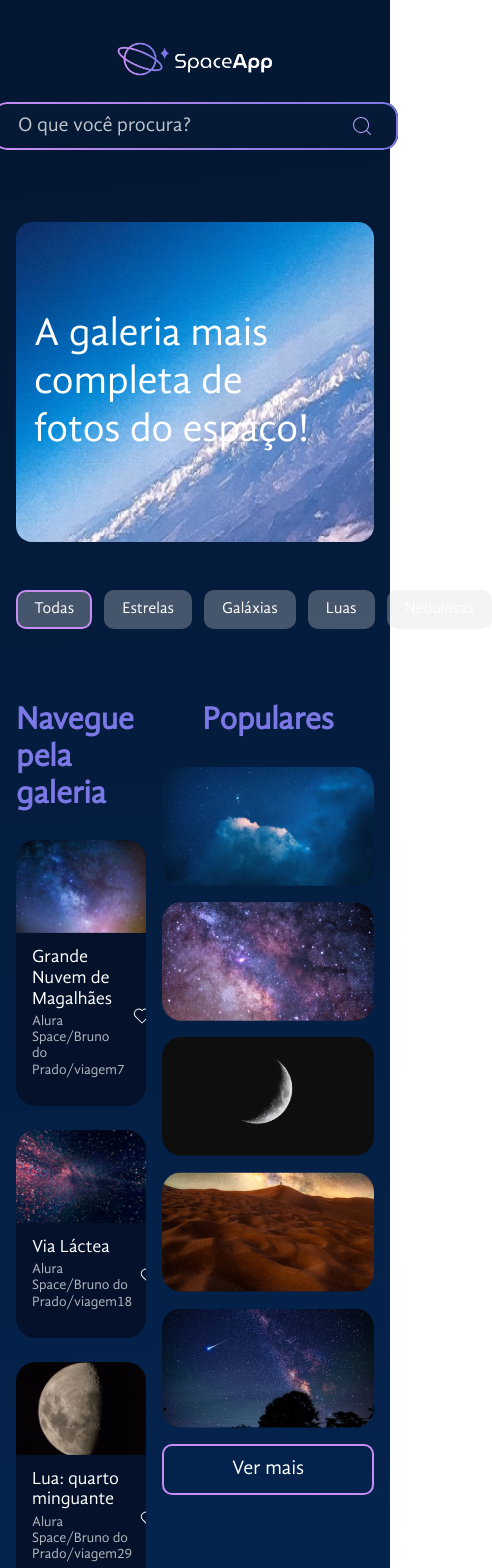
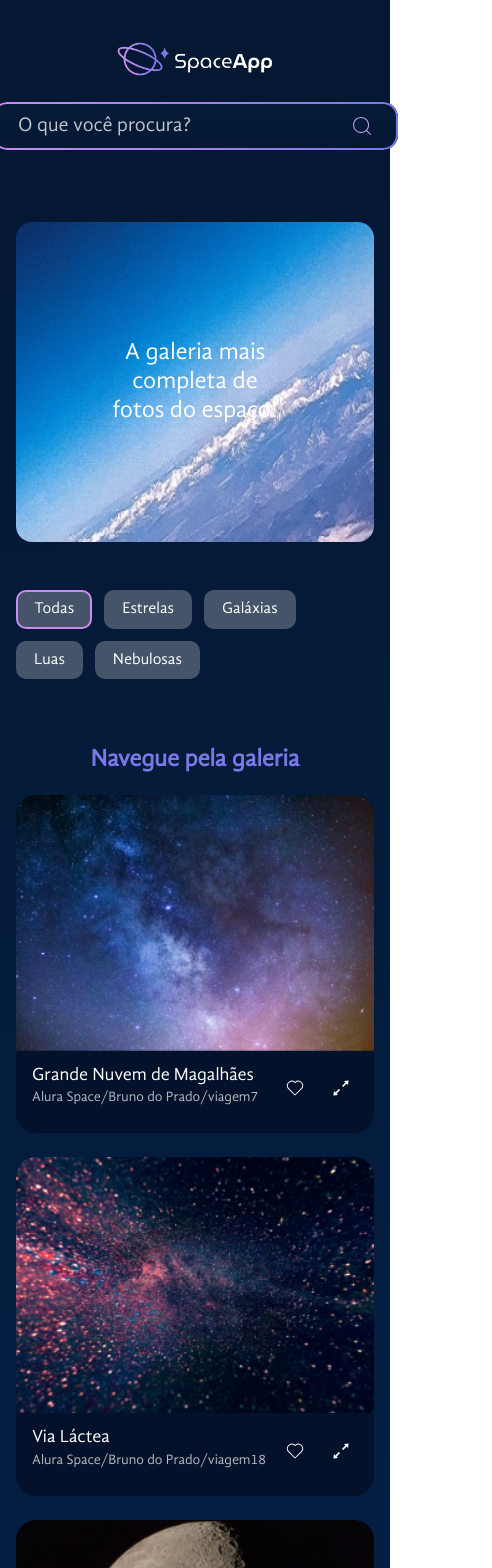
Before and after one commit to BrunoPradoPrado/trilhaReactAlura-spaceApp, a React (Vite) app: page / in a window 390 px wide. Shown: the top 1568 px of the page, 492 px wide, since content can reach past the window. Built offline with nearby package versions, Linux system fonts and the light colour scheme.

Commit message:
ajuste display mobile

```diff
--- a/src/componentes/Banner/index.jsx
+++ b/src/componentes/Banner/index.jsx
@@ -34,6 +34,14 @@ const TituloBanner = styled.h1`
   transform  : translateY(-50%);
 
   margin     : 0;
+
+  @media (max-width: 768px) {
+    font-size: 24px;
+    max-width: 90%;
+    left: 50%;
+    text-align: center;
+    transform: translate(-50%, -50%);
+  }
 `
 
 
--- a/src/componentes/Galeria/Tags/index.jsx
+++ b/src/componentes/Galeria/Tags/index.jsx
@@ -13,7 +13,7 @@ const ListaTags = styled.div`
   gap    : 12px;
 
   @media (max-width: 768px){
-
+    flex-wrap: wrap;
   }
 `
 
--- a/src/componentes/Galeria/index.jsx
+++ b/src/componentes/Galeria/index.jsx
@@ -6,13 +6,21 @@ import Imagem         from "./Imagem"
 import BarraPopulares from "./BarraPopulares"
 
 const GaleriaContainer = styled.div`
-    display: flex;
+  display: flex;
 
+  @media (max-width: 768px) {
+    flex-direction: column;
+    gap: 32px;
+  }
 `
 
 const SecaoFluida = styled.section`
-    flex-grow   : 1;
-    margin-right: 1rem;
+  flex-grow: 1;
+  margin-right: 1rem;
+
+  @media (max-width: 768px) {
+    margin-right: 0;
+  }
 `
 
 const SecaoFotos = styled.section`
--- a/src/componentes/Titulo/index.jsx
+++ b/src/componentes/Titulo/index.jsx
@@ -2,9 +2,14 @@ import styled from "styled-components";
 
 
 const Titulo = styled.h2`
-    color     : #7B78E6 ;
-    font-size : 32px;
-    text-align: ${props => props.$alinhamento ? props.$alinhamento : 'left'};
+  color: #7B78E6;
+  font-size: 32px;
+  text-align: ${props => props.$alinhamento ? props.$alinhamento : 'left'};
+
+  @media (max-width: 768px) {
+    font-size: 24px;
+    text-align: center;
+  }
 `
 
 export default Titulo
```
